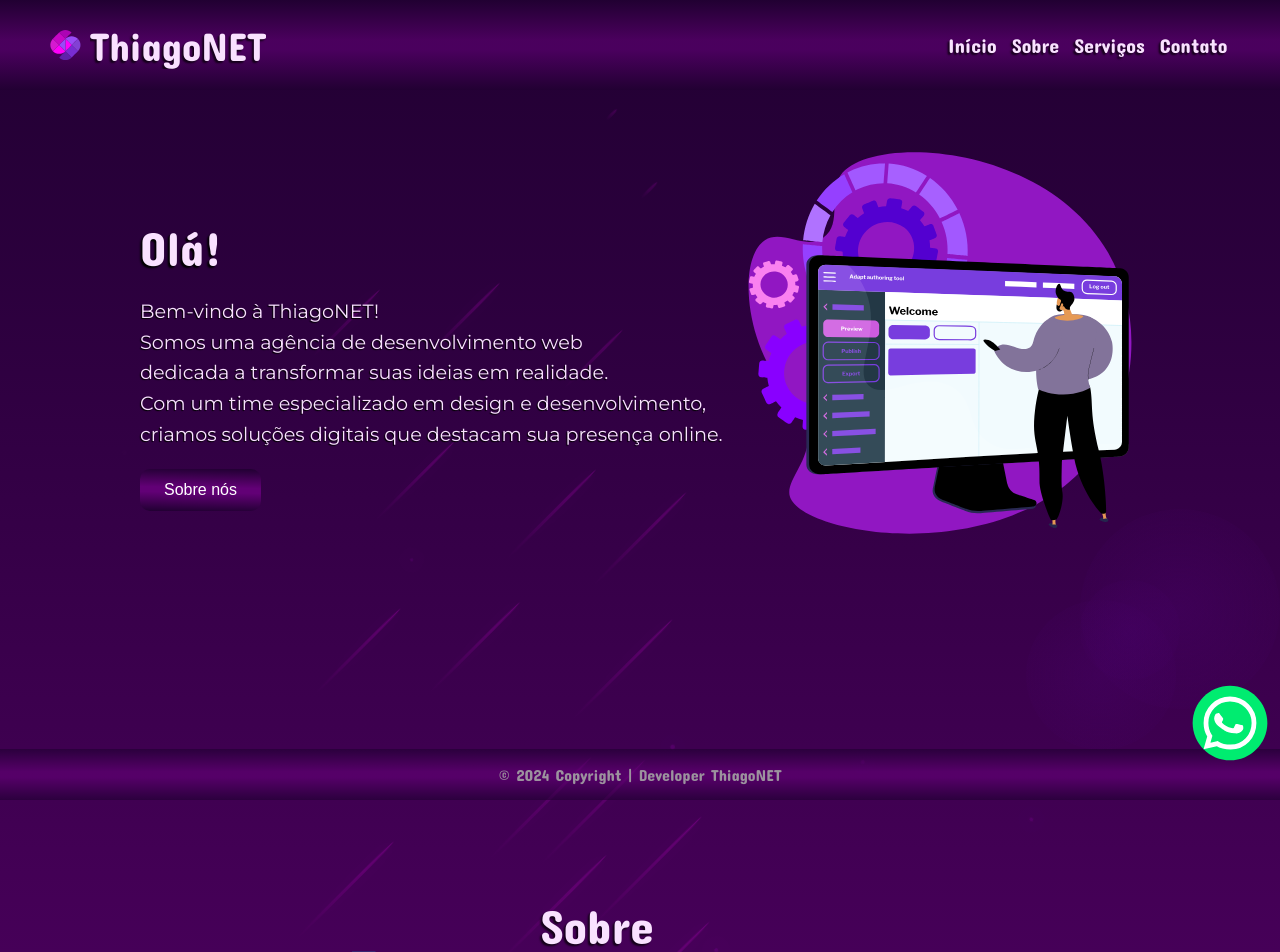
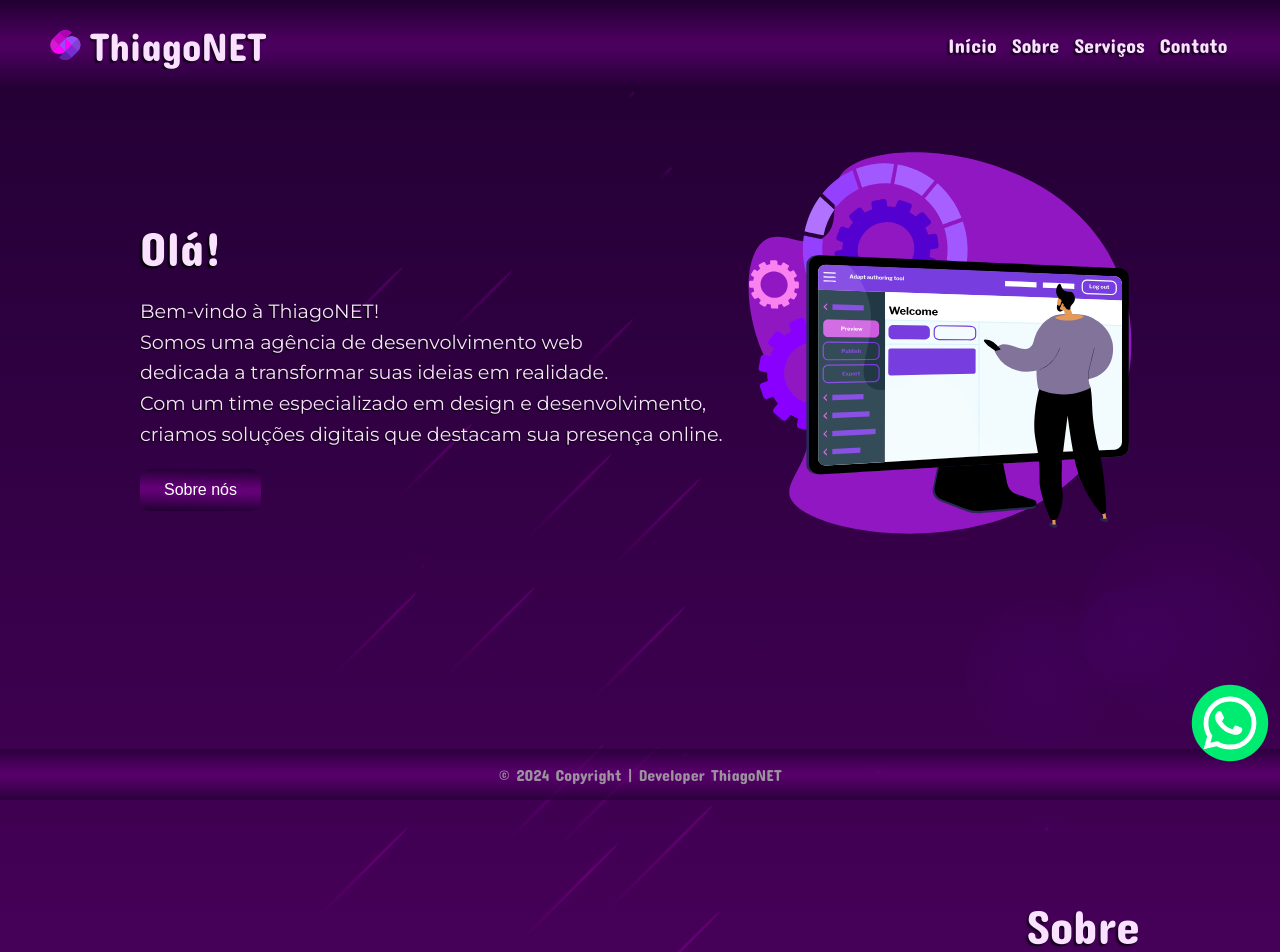
Before and after one commit to TNthiagonet/ThiagoNET, a React (Vite) app: page / in a window 1280 px wide. Shown: the top 952 px of the page. Built offline with nearby package versions, Linux system fonts and the light colour scheme.

Commit message:
Corrigindo texto de About

```diff
--- a/src/pages/About/About.css
+++ b/src/pages/About/About.css
@@ -27,7 +27,6 @@
   font-style: normal;
   font-size: 3rem;
   margin-bottom: 20px;
-  margin-right: 550px;
   color: #f9e1ff;
   text-shadow: -2px 2px 2px rgba(0, 0, 0, 0.712);
 }
```
